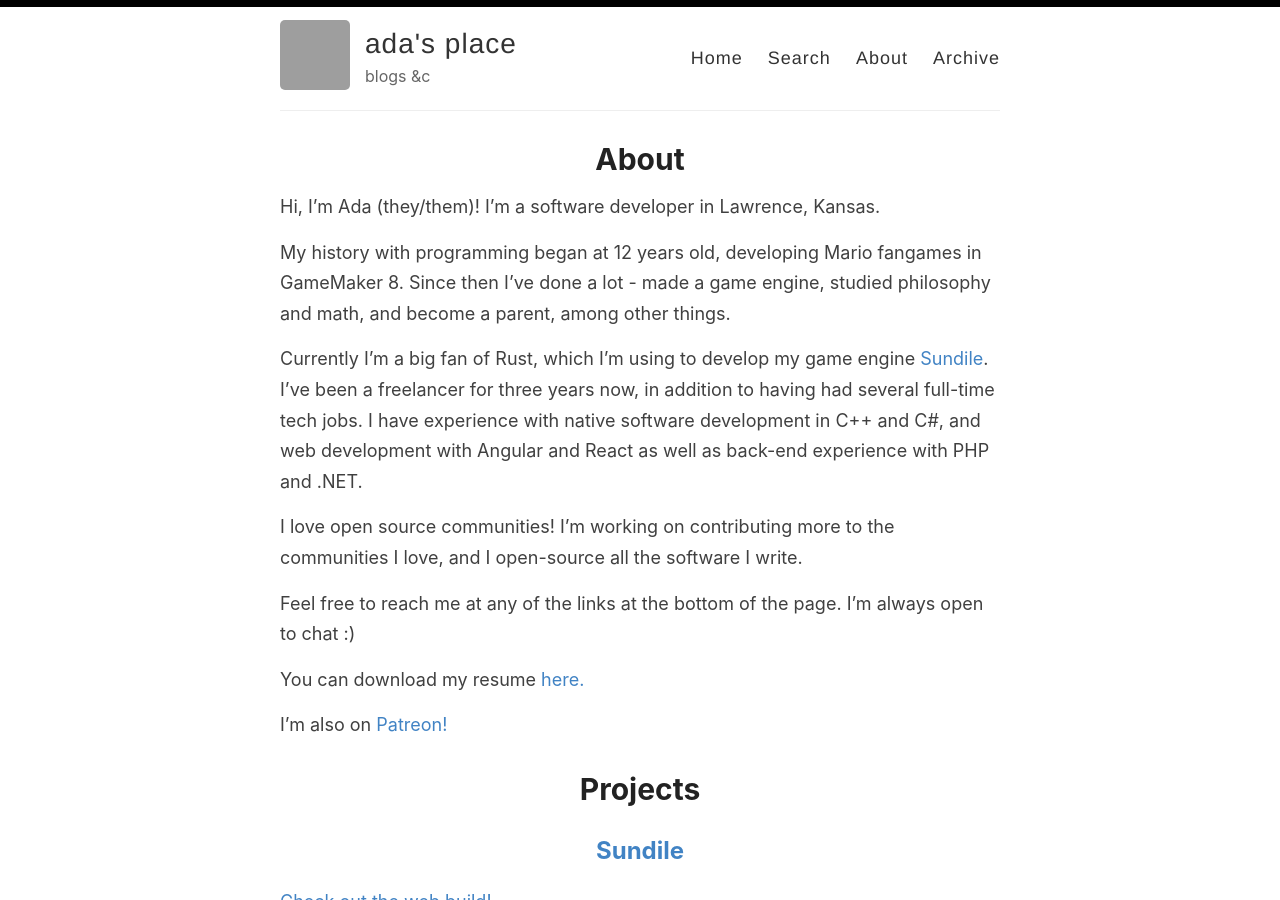
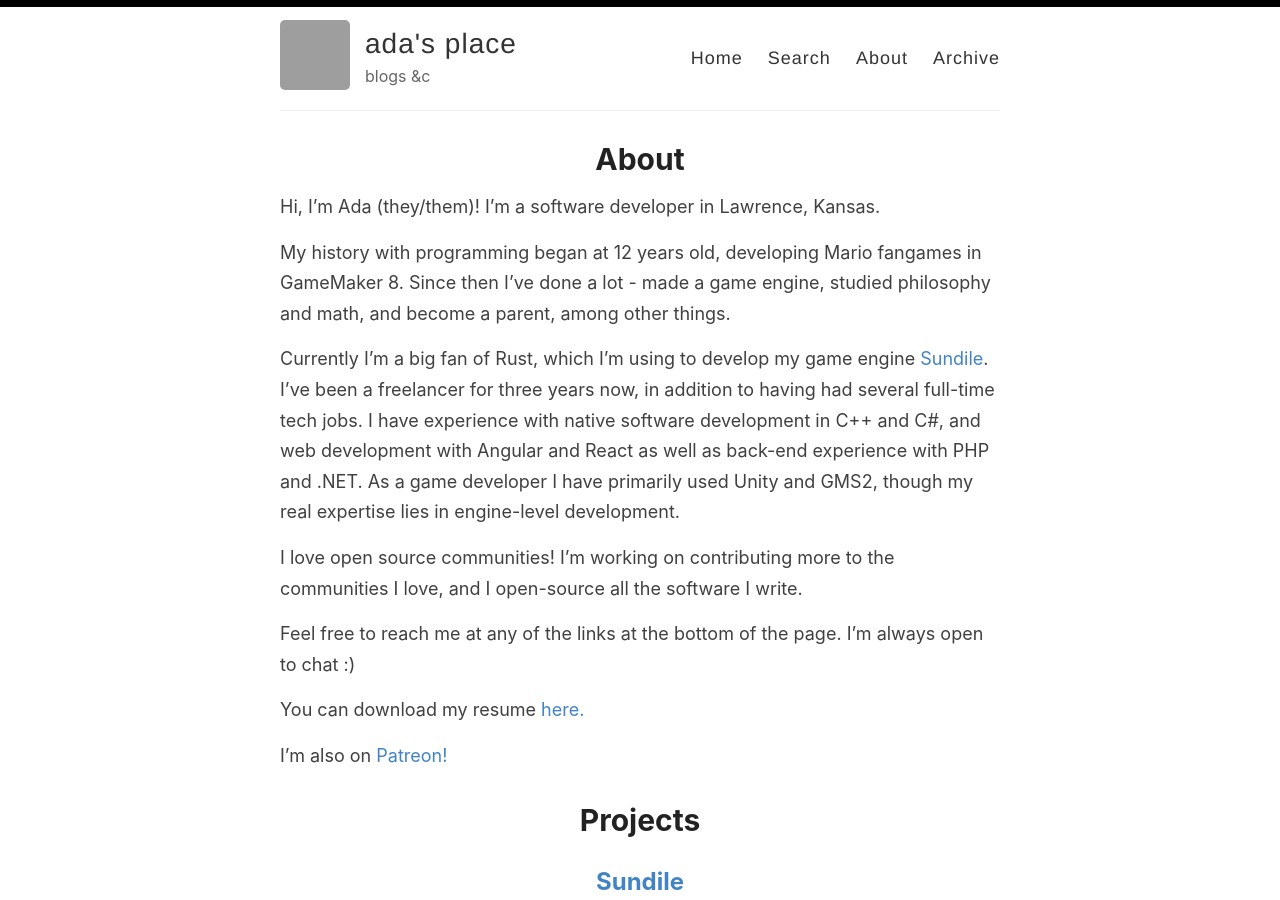
Before and after one commit to ada-x64/ada-x64.github.io, a Jekyll site: the page built from _pages/about.md, in a window 1280 px wide and 900 px high. Built offline with Jekyll 4.4.1, drawn with Linux system fonts in a browser that asks for light colours; grey boxes are pictures that could not be loaded.

Commit message:
update about

```diff
--- a/_pages/about.md
+++ b/_pages/about.md
@@ -8,7 +8,7 @@ Hi, I'm Ada (they/them)! I'm a software developer in Lawrence, Kansas.
 
 My history with programming began at 12 years old, developing Mario fangames in GameMaker 8. Since then I've done a lot - made a game engine, studied philosophy and math, and become a parent, among other things.
 
-Currently I'm a big fan of Rust, which I'm using to develop my game engine [Sundile](#Projects). I've been a freelancer for three years now, in addition to having had several full-time tech jobs. I have experience with native software development in C++ and C#, and web development with Angular and React as well as back-end experience with PHP and .NET.
+Currently I'm a big fan of Rust, which I'm using to develop my game engine [Sundile](#Projects). I've been a freelancer for three years now, in addition to having had several full-time tech jobs. I have experience with native software development in C++ and C#, and web development with Angular and React as well as back-end experience with PHP and .NET. As a game developer I have primarily used Unity and GMS2, though my real expertise lies in engine-level development.
 
 I love open source communities! I'm working on contributing more to the communities I love, and I open-source all the software I write.
 
```
